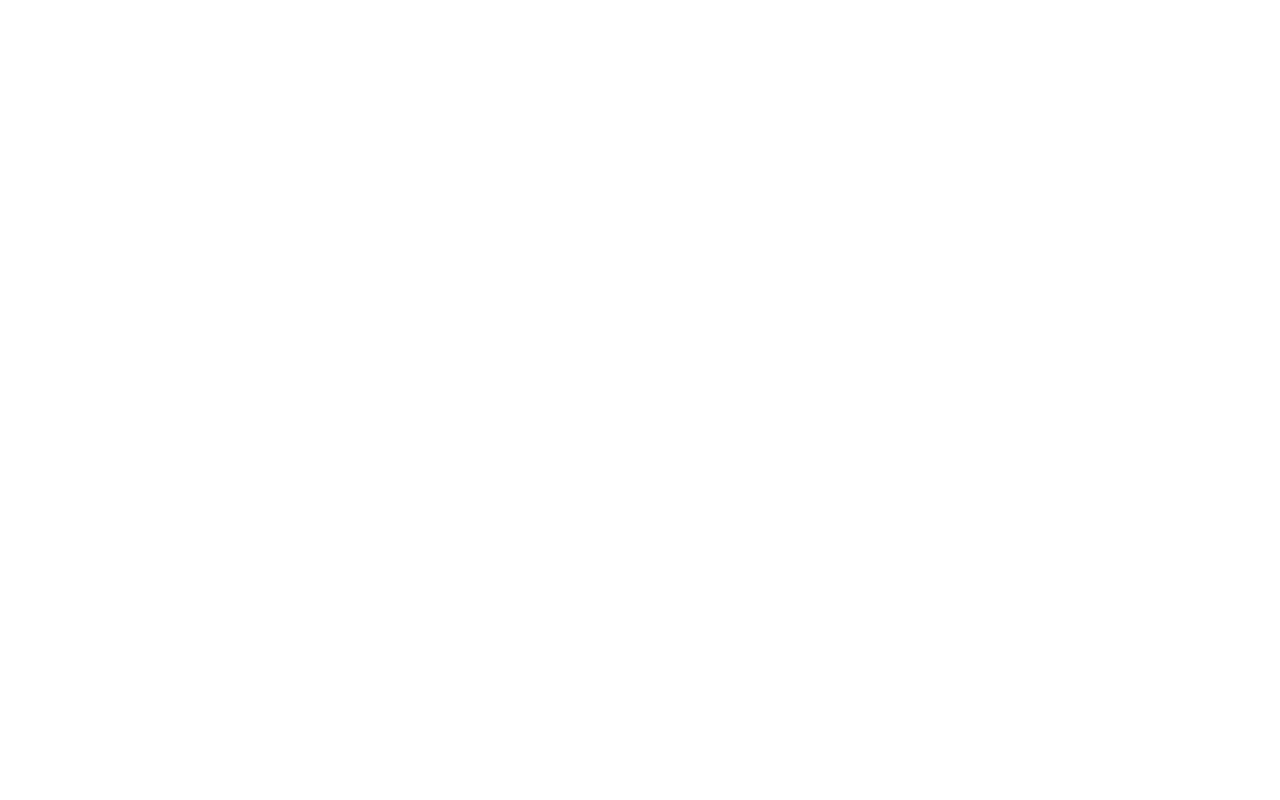
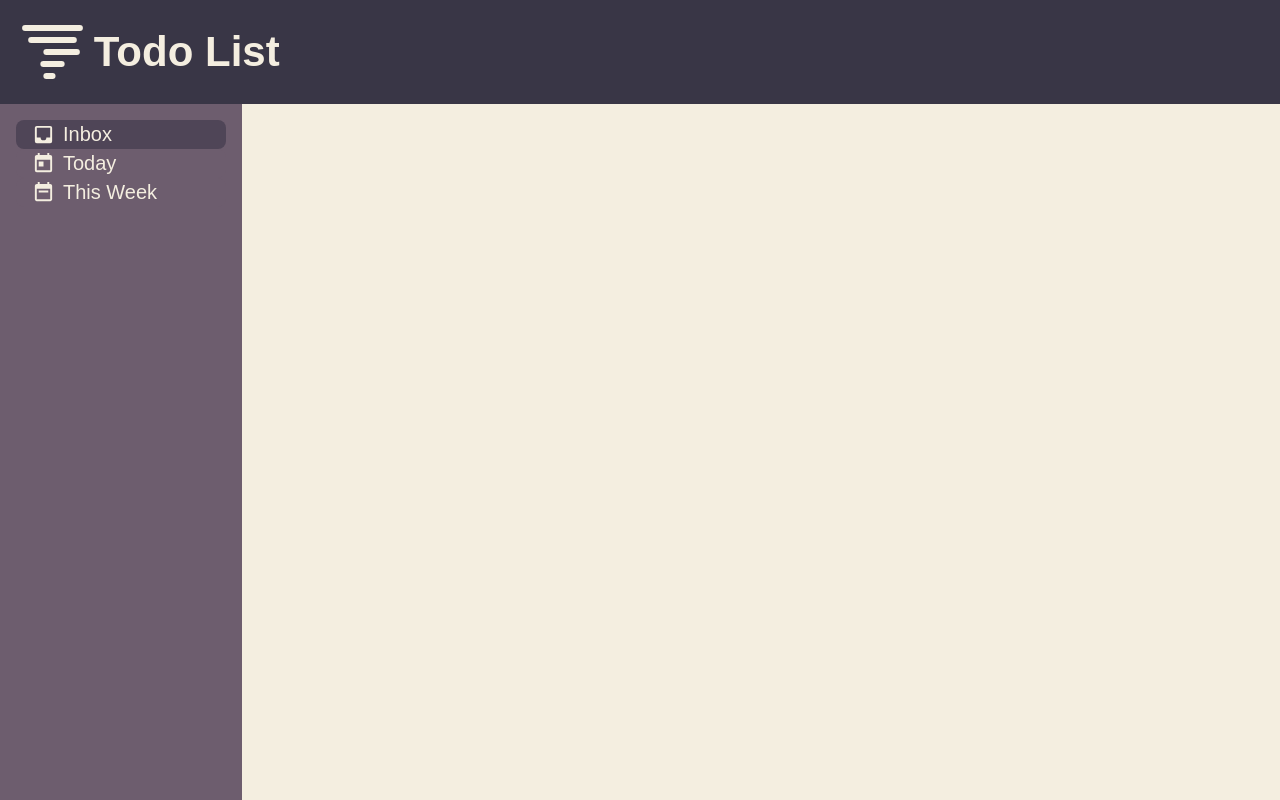
Before and after one commit to Ganta-KH/todo-list, a website built with webpack: page dist/index.html in a window 1280 px wide. Built offline with nearby package versions, Linux system fonts and the light colour scheme; a web font is replaced by a local one.

Commit message:
add header and sidebar

```diff
--- a/dist/index.html
+++ b/dist/index.html
@@ -9,6 +9,28 @@
     <link rel="stylesheet" href="style.css">
 </head>
 <body>
-
+    <header>
+        <img src="./icons/todo-list-logo.svg" alt="">
+        <h1>Todo List</h1>
+    </header>
+    <main>
+        <nav class="sidebar">
+            <div class="projects-option">
+                <button class="sb-button">
+                    <img src="./icons/inbox.svg" alt="">
+                    Inbox
+                </button>
+                <button class="sb-button">
+                    <img src="./icons/today.svg" alt="">
+                    Today
+                </button>
+                <button class="sb-button">
+                    <img src="./icons/week.svg" alt="">
+                    This Week
+                </button>
+            </div>
+        </nav>
+        <div class="content"></div>
+    </main>
 </body>
 </html>
--- a/dist/style.css
+++ b/dist/style.css
@@ -0,0 +1,72 @@
+@import url(https://fonts.googleapis.com/css?family=Alkatra);
+
+* {
+    font-family: "Alkatra", sans-serif;
+}
+
+body,
+header,
+main,
+.projects-option,
+.sb-button {
+    display: flex;
+}
+
+body {
+    margin: 0;
+    background-color: #f4eee0;
+    flex-direction: column;
+}
+
+header {
+    background-color: #393646;
+    align-items: center;
+    gap: 5px;
+    height: 6.5rem;
+    padding: 0 16px;
+}
+
+header img {
+    height: 70%;
+}
+
+header h1 {
+    color: #f4eee0;
+    font-size: 42px;
+}
+
+nav.sidebar {
+    color: #f4eee0;
+    background-color: #6D5D6E;
+    width: 210px;
+    height: calc(100vh - 6.5rem - 32px);
+    padding: 16px;
+}
+
+.projects-option {
+    flex-direction: column;
+}
+
+.sb-button {
+    color: #f4eee0;
+    font-size: 20px;
+    background-color: #6D5D6E;
+    border-radius: 8px;
+    align-items: center;
+    padding: 3px 16px;
+    gap: 8px;
+    border: none;
+}
+
+.sb-button:first-of-type {
+    background-color: #4F4557;
+}
+
+.sb-button:hover {
+    background-color: #4F4557;
+    cursor: pointer;
+}
+
+.sb-button img {
+    height: 23px;
+}
```
Also changed, not shown: dist/icons/inbox.svg (added), dist/icons/today.svg (added), dist/icons/todo-list-logo.svg (added), dist/icons/week.svg (added).
